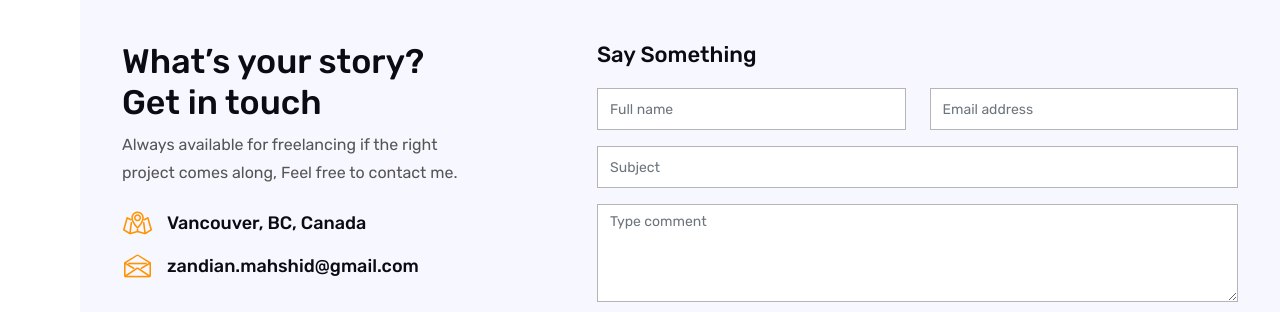
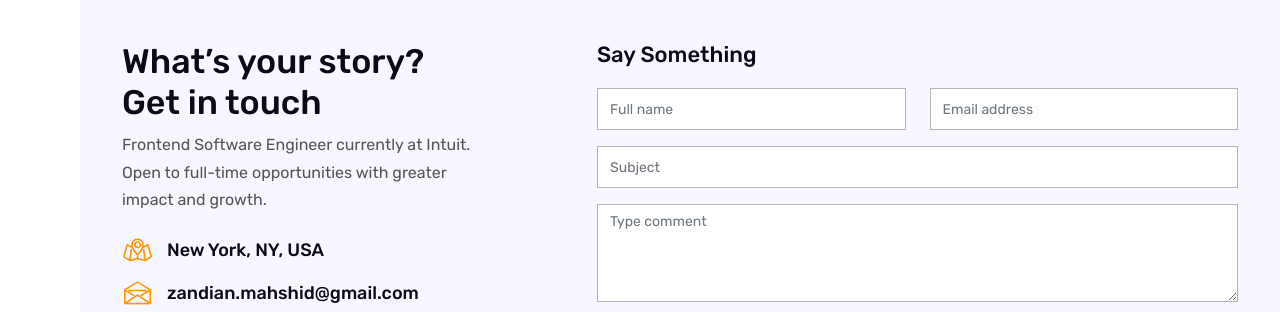
Before and after one commit to mahshidzandian/portfolio, a React (Create React App) app: page / in a window 1280 px wide. Shown: the part 5680-5992 px from the top of the page. Built offline with nearby package versions, Linux system fonts and the light colour scheme; a web font is replaced by a local one.

Commit message:
update footer section

```diff
--- a/src/components/contact/ContactInfo.jsx
+++ b/src/components/contact/ContactInfo.jsx
@@ -6,14 +6,13 @@ const ContactInfo = () => {
       <div className="contact-info">
         <h4>What’s your story? Get in touch</h4>
         <p>
-          Always available for freelancing if the right project comes along,
-          Feel free to contact me.
+          Frontend Software Engineer currently at Intuit. Open to full-time opportunities with greater impact and growth.
         </p>
         <ul>
           <li className="media">
             <i className="icon icon-map"></i>
             <span className="media-body">
-              Vancouver, BC, Canada
+              New York, NY, USA
             </span>
           </li>
           <li className="media">
--- a/src/components/contact/Map.jsx
+++ b/src/components/contact/Map.jsx
@@ -6,9 +6,9 @@ const Map = () => {
       <div className="google-map">
         <div className="embed-responsive embed-responsive-21by9">
           <iframe
-          title="location title"
-          className="embed-responsive-item"
-          src="https://www.google.com/maps/embed?pb=!1m14!1m8!1m3!1d10409.376326140426!2d-123.1111209!3d49.2888248!3m2!1i1024!2i768!4f13.1!3m3!1m2!1s0x5486719d24e2e021%3A0xb7057fe085c86109!2sCanada%20Place!5e0!3m2!1sen!2sca!4v1681494861749!5m2!1sen!2sca"
+            title="location title"
+            className="embed-responsive-item"
+            src="https://www.google.com/maps/embed?pb=!1m18!1m12!1m3!1d6043.369541356814!2d-73.98819864157383!3d40.768957498211556!2m3!1f0!2f0!3f0!3m2!1i1024!2i768!4f13.1!3m3!1m2!1s0x89c25858a752eb4d%3A0x7d07dba36dfcb452!2s80%20Columbus%20Cir%2C%20New%20York%2C%20NY%2010023!5e0!3m2!1sen!2sus!4v1768835982202!5m2!1sen!2sus"
           ></iframe>
         </div>
       </div>
```
